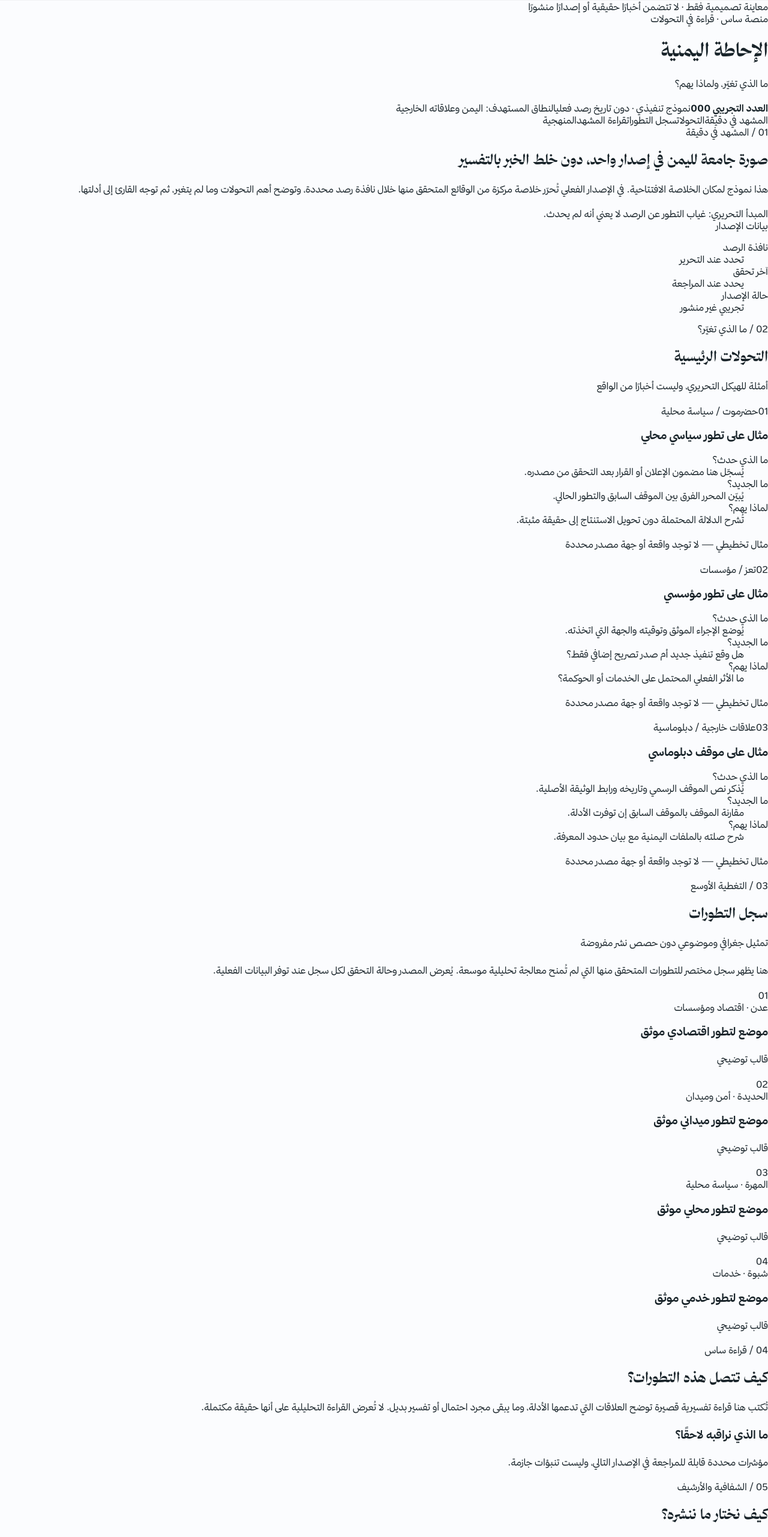
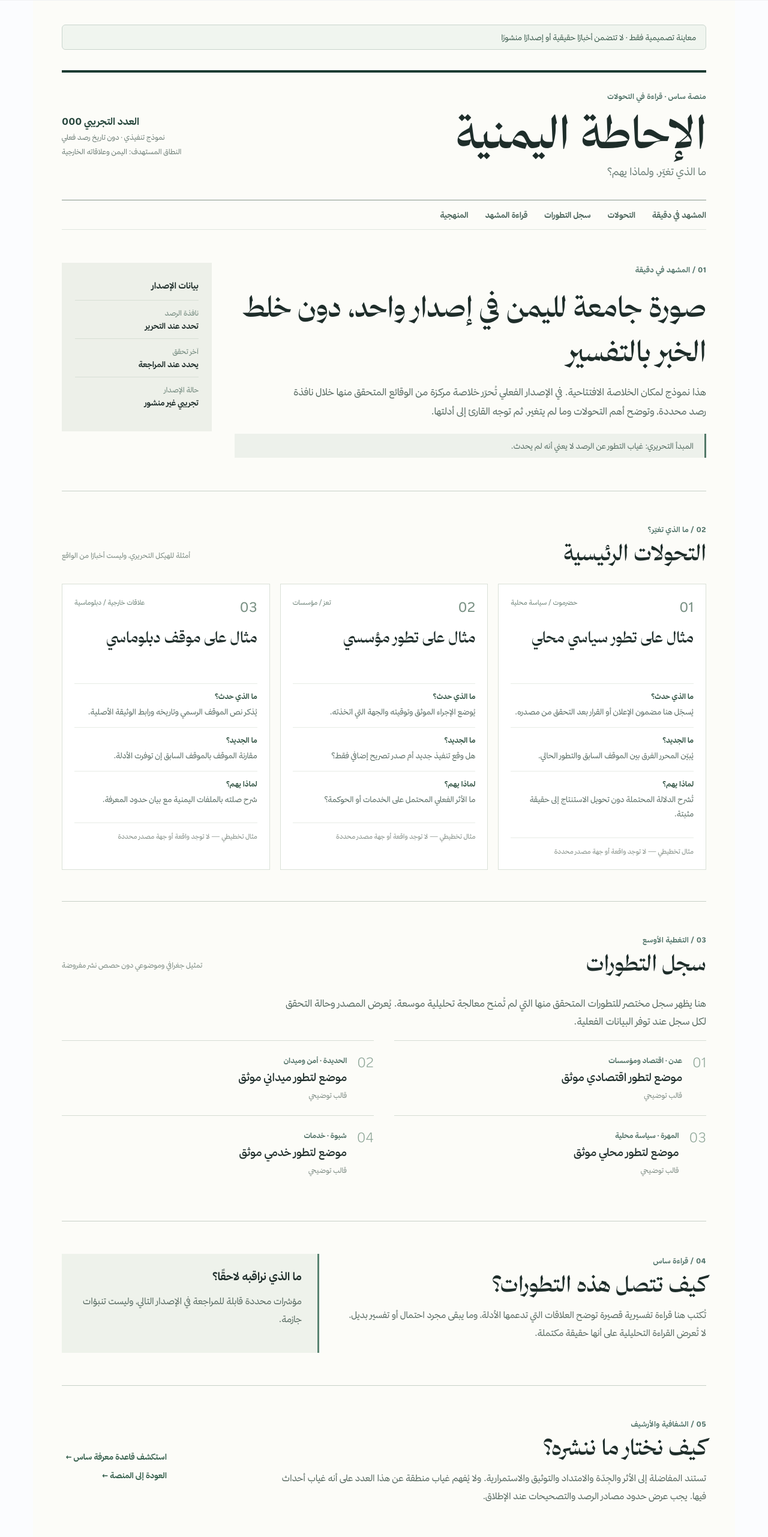
Before and after one commit to dinobahkam-wq/SAS, a Next.js app: page /briefings/preview in a window 1280 px wide. Shown: the part 145-2707 px from the top of the page at 60% size. Built offline with nearby package versions, Linux system fonts and the light colour scheme.

Commit message:
style(briefing): responsive editorial print-inspired reading experience

```diff
--- a/app/styles.css
+++ b/app/styles.css
@@ -176,3 +176,46 @@ body,button,input,textarea,select{font-family:var(--font-sas-sans),Tahoma,Arial,
 @media(max-width:820px){.explorer-layout{gap:12px}.explorer-list,.explorer-detail{padding:16px}.explorer-list{max-height:310px;overflow:auto}.explorer-detail>h2{font-size:25px}}
 
 .admin-record-filter{display:flex;gap:8px;flex-wrap:wrap;margin:14px 0}.admin-record-filter input{flex:1;min-width:150px}.admin-record-filter input,.admin-record-filter select{border:1px solid #dce5e9;background:#fff;padding:10px 12px;border-radius:10px;font:inherit}
+
+
+/* Daily briefing v1: independent newspaper-style preview, scoped to .brief-page */
+.brief-page{max-width:1170px;margin:0 auto;padding:40px 48px 70px;color:#1e2d2a;background:#fcfcf8}
+.brief-demo-banner{border:1px solid #c9d5cd;background:#f0f5ef;color:#345547;font-size:13px;padding:12px 16px;margin-bottom:34px;border-radius:6px}
+.brief-masthead{display:flex;justify-content:space-between;align-items:center;gap:38px;border-top:4px solid #1b3b32;border-bottom:1px solid #87968b;padding:28px 0 30px}
+.brief-overline,.brief-kicker{font-size:12px;letter-spacing:.025em;color:#517369;font-weight:700}
+.brief-masthead h1{font-family:var(--font-sas-display),serif;font-size:clamp(42px,6vw,75px);font-weight:500;line-height:1.35;margin:0}
+.brief-masthead p{font-size:17px;margin:0;color:#677a73}
+.brief-issue-info{display:grid;text-align:left;gap:9px;font-size:12px;color:#697a73}
+.brief-issue-info strong{color:#234339;font-size:16px}
+.brief-jump{display:flex;gap:28px;overflow-x:auto;white-space:nowrap;border-bottom:1px solid #e0e6df;padding:16px 0;font-size:13px;font-weight:700;color:#486258}
+.brief-jump a:hover{color:#08291d}
+.brief-lead{display:grid;grid-template-columns:minmax(0,1fr) 250px;gap:38px;padding:55px 0;border-bottom:1px solid #c7d0c7}
+.brief-lead h2{font-family:var(--font-sas-display),serif;font-size:clamp(30px,3.9vw,48px);font-weight:500;line-height:1.55;margin:15px 0}
+.brief-lead p,.brief-intro{font-size:16px;line-height:2;color:#51655c;max-width:720px}
+.brief-lead-note{margin-top:22px;padding:12px 18px;border-right:3px solid #537968;color:#4f675d;background:#edf1eb;font-size:13px}
+.brief-lead aside{background:#edf0e9;align-self:start;padding:27px 22px}
+.brief-aside-heading{font-weight:700;font-size:14px}.brief-lead aside dl{margin:15px 0 0}
+.brief-lead aside dl div{padding:13px 0;border-top:1px solid #d7dfd5}.brief-lead aside dt{font-size:12px;color:#698075}.brief-lead aside dd{margin:6px 0 0;font-size:13px;font-weight:700}
+.brief-section{padding:52px 0;border-bottom:1px solid #c7d0c7}
+.brief-section-head{display:flex;justify-content:space-between;align-items:end;gap:20px;margin-bottom:24px}
+.brief-section-head h2,.brief-reading h2,.brief-method h2{font-family:var(--font-sas-display),serif;font-size:37px;font-weight:500;margin:6px 0}
+.brief-section-head>p{font-size:12px;color:#77877e;max-width:260px}
+.brief-feature-grid{display:grid;grid-template-columns:repeat(3,minmax(0,1fr));gap:17px}
+.brief-feature{border:1px solid #dae1d8;background:white;padding:23px 20px 19px}
+.brief-feature-meta{display:flex;justify-content:space-between;gap:12px;font-size:11px;color:#687e73}.brief-feature-meta span:first-child{font-size:23px;color:#789083}
+.brief-feature h3{font-family:var(--font-sas-display),serif;font-weight:500;font-size:26px;line-height:1.6;margin:15px 0 22px;min-height:76px}
+.brief-feature dl{margin:0}.brief-feature dl div{border-top:1px solid #e7ece6;padding:13px 0}.brief-feature dt{font-size:12px;font-weight:700;color:#315343}.brief-feature dd{font-size:13px;color:#52665d;line-height:1.9;margin:6px 0 0}
+.brief-source{border-top:1px solid #e7ece6;margin:14px 0 0;padding-top:12px;font-size:11px;color:#7d8980}
+.brief-ledger{display:grid;grid-template-columns:repeat(2,minmax(0,1fr));gap:0 34px}
+.brief-ledger article{display:flex;gap:17px;padding:21px 0;border-top:1px solid #d5ddd4}
+.brief-ledger-no{font-size:23px;color:#8da597;font-weight:300}.brief-ledger-region{font-size:12px;color:#527267;font-weight:700}
+.brief-ledger h3{margin:8px 0;font-size:18px;font-weight:600}.brief-ledger p{margin:0;color:#7a8880;font-size:12px}
+.brief-reading{display:grid;grid-template-columns:1.4fr 1fr;gap:45px;padding:54px 0;border-bottom:1px solid #c7d0c7}
+.brief-reading p,.brief-method p{font-size:15px;line-height:2;color:#52655c}
+.brief-reading aside{padding:26px;border-right:3px solid #598372;background:#eef2eb}.brief-reading aside h3{margin:0;font-size:18px}
+.brief-method{display:flex;justify-content:space-between;gap:40px;padding:52px 0}.brief-method>div:first-child{max-width:720px}
+.brief-method-links{display:grid;align-content:center;gap:15px;min-width:175px;font-size:13px;font-weight:700;color:#315c49}
+.brief-footer{display:flex;justify-content:space-between;gap:20px;padding:25px 0;border-top:2px solid #24443a;font-size:12px;color:#6d8075}
+.brief-footer strong{color:#274a3b}
+@media(max-width:850px){.brief-page{padding:24px 23px 45px}.brief-masthead,.brief-method{align-items:start;flex-direction:column}.brief-issue-info{text-align:right}.brief-lead,.brief-reading{grid-template-columns:1fr}.brief-feature-grid{grid-template-columns:1fr}.brief-feature h3{min-height:0}.brief-ledger{grid-template-columns:1fr}.brief-section-head{align-items:start;flex-direction:column}.brief-footer{flex-direction:column}}
+@media print{.site-header,.site-shell>.footer,.brief-jump,.brief-demo-banner{display:none!important}.site-shell{margin:0;max-width:none;box-shadow:none}.brief-page{max-width:none;padding:0}.brief-feature{break-inside:avoid}.brief-section{break-before:auto}}
```
